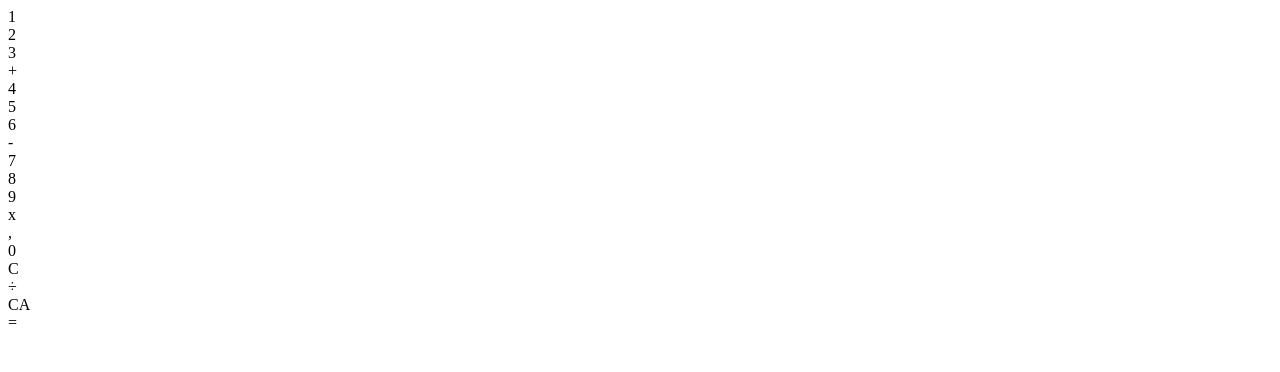
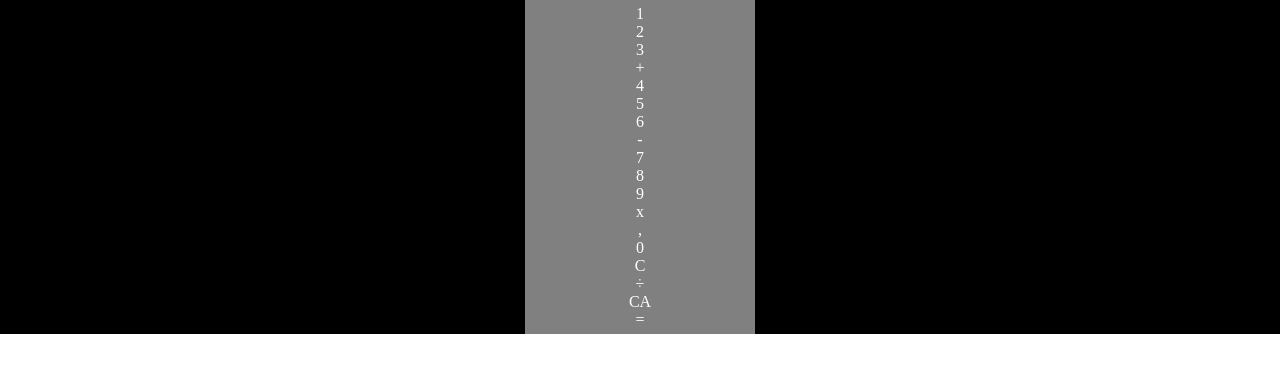
Before and after one commit to Jo-Pimentel/Calculadora-web, a plain HTML site: page index.html in a window 1280 px wide. Drawn offline with Linux system fonts and the light colour scheme.

Commit message:
Teste: width: 220px;

```diff
--- /dev/null
+++ b/css/estilo_calculadora.css
@@ -0,0 +1,20 @@
+* {
+    margin: 0;
+    padding: 0;
+}
+
+#conteudo_principal {
+    min-width: 320px;
+    display: flex;
+    flex-direction: column;
+    align-items: center;
+    background-color: #000;
+    color: #fff;
+}
+
+#calculadora {
+    background-color: rgb(128,128,128);
+    text-align: center;
+    width: 220px;
+    padding: 5px;
+}
--- a/index.html
+++ b/index.html
@@ -3,6 +3,7 @@
 <head>
     <meta charset="UTF-8">
     <meta name="viewport" content="width=device-width, initial-scale=1.0">
+    <link rel="stylesheet" href="css/estilo_calculadora.css">
     <title>Calculadora web</title>
 </head>
 <body>
```
